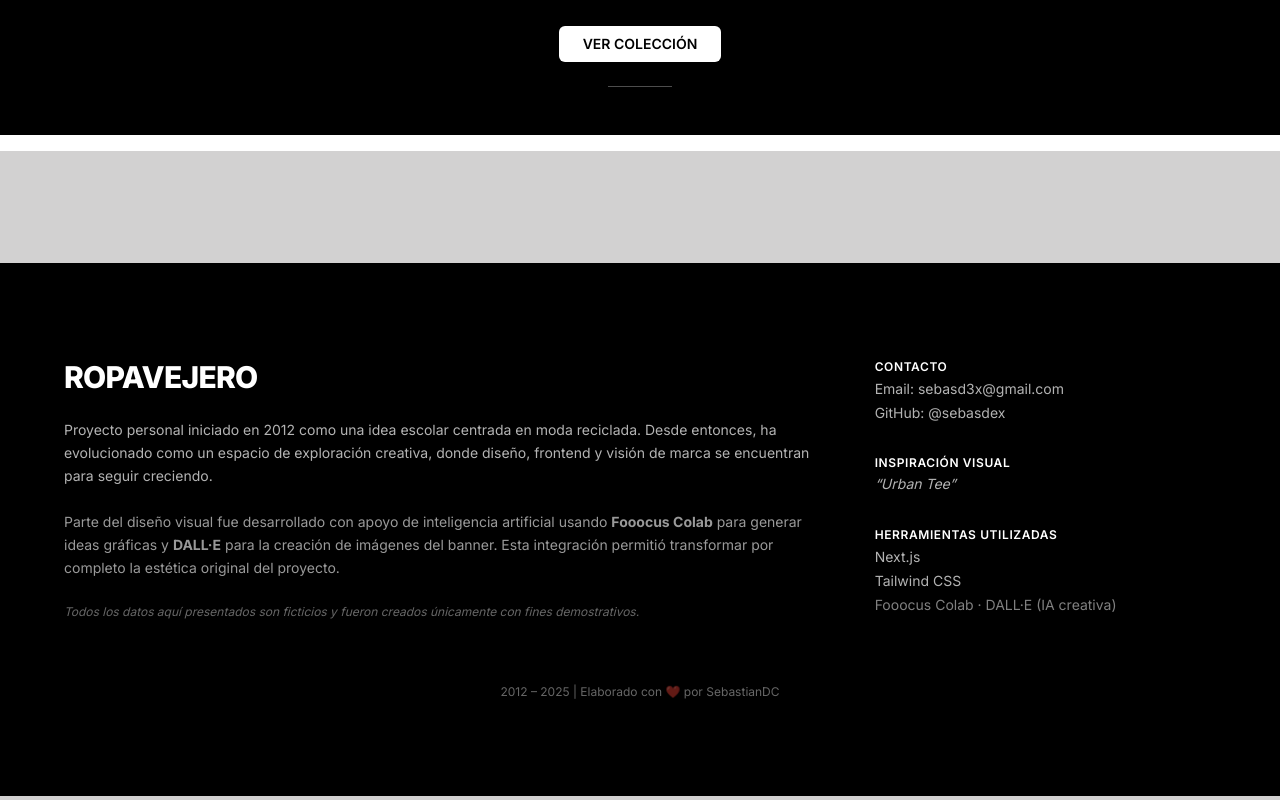
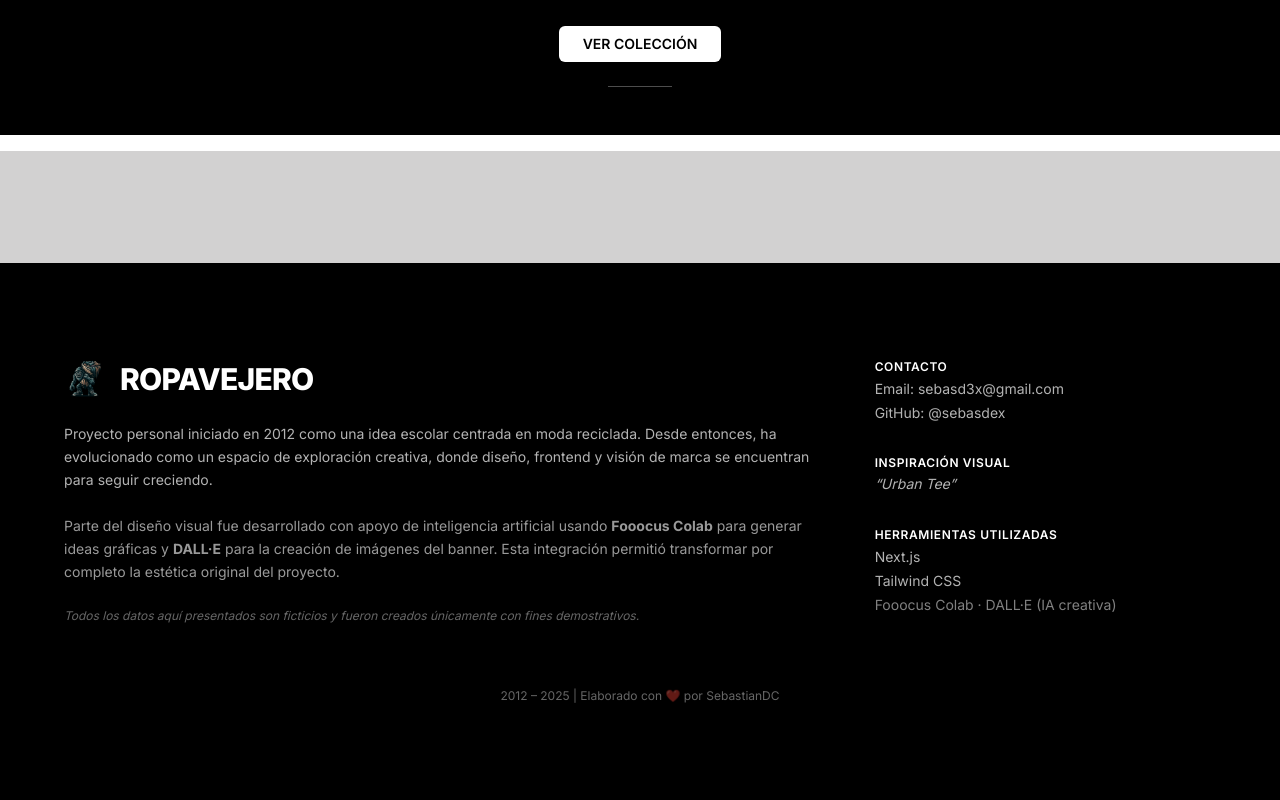
Before and after one commit to sebasdex/ropavejero-next, a Next.js app: page / in a window 1280 px wide. Shown: the part 3334-4134 px from the top of the page. Built offline with nearby package versions, Linux system fonts and the light colour scheme.

Commit message:
feat: Add logo image to Footer component for improved branding

```diff
--- a/src/components/Footer.tsx
+++ b/src/components/Footer.tsx
@@ -1,4 +1,6 @@
 import Link from "next/link";
+import Image from "next/image";
+
 const currentYear = new Date().getFullYear();
 
 function Footer() {
@@ -6,9 +8,19 @@ function Footer() {
     <footer className="bg-black text-white px-6 py-24 mt-28">
       <div className="max-w-6xl mx-auto grid grid-cols-1 lg:grid-cols-3 gap-16">
         <div className="lg:col-span-2 space-y-6">
-          <h2 className="text-2xl md:text-3xl font-extrabold uppercase tracking-tight">
-            Ropavejero
-          </h2>
+          <div className="flex items-center gap-4">
+            <Image
+              src="/contact-logo.webp"
+              alt="Logo Ropavejero"
+              width={40}
+              height={40}
+              className="object-contain"
+            />
+            <h2 className="text-2xl md:text-3xl font-extrabold uppercase tracking-tight">
+              Ropavejero
+            </h2>
+          </div>
+
           <p className="text-white/70 text-sm leading-relaxed">
             Proyecto personal iniciado en 2012 como una idea escolar centrada en moda reciclada. Desde entonces, ha evolucionado como un espacio de exploración creativa, donde diseño, frontend y visión de marca se encuentran para seguir creciendo.
           </p>
@@ -90,6 +102,7 @@ function Footer() {
         </div>
       </div>
 
+      {/* Créditos */}
       <div className="mt-16 text-center text-white/40 text-xs">
         2012 – {currentYear} | Elaborado con ❤️ por{" "}
         <Link
```
